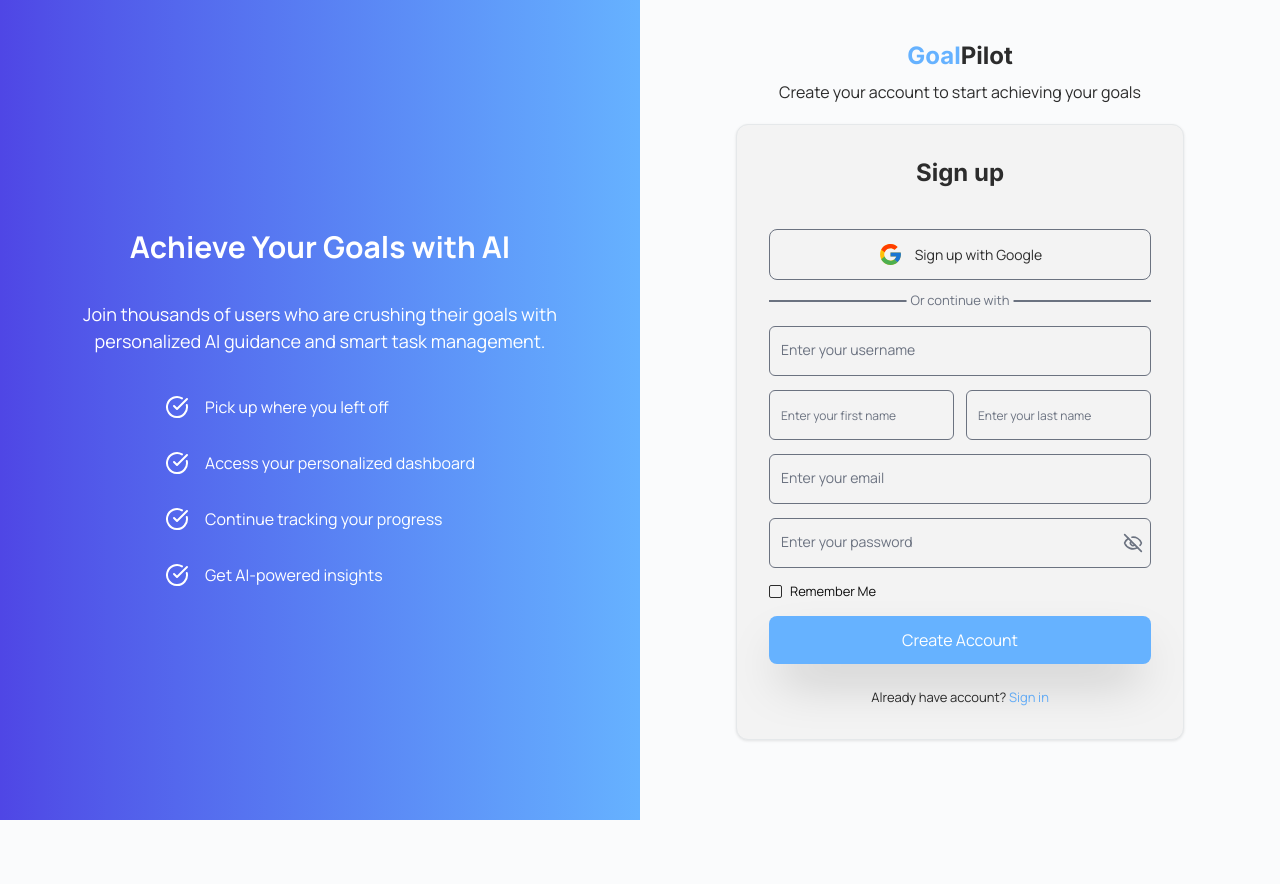
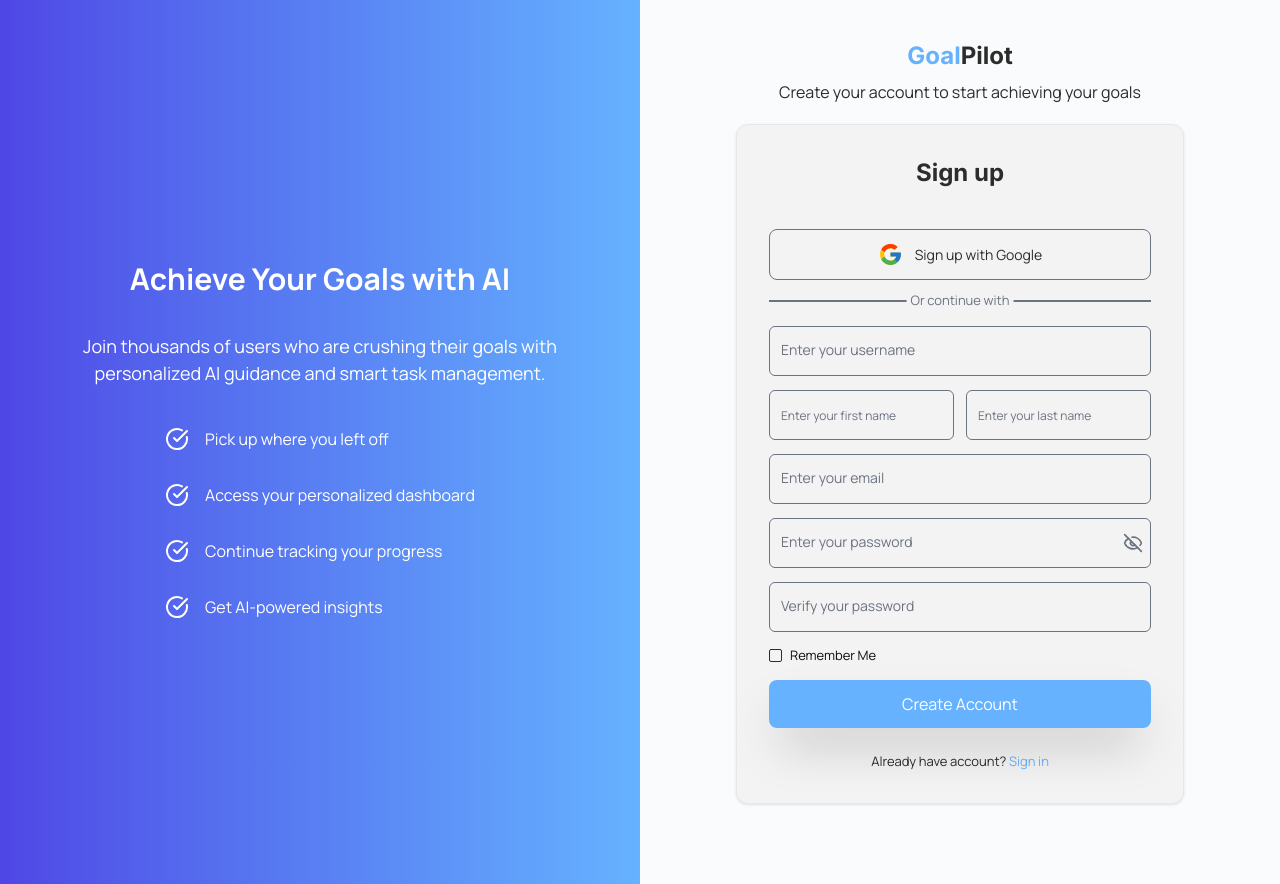
Before and after one commit to chesta132/goalpilot-client, a React (Vite) app: page /signup in a window 1280 px wide. Before the commit the page ends 820 px from the top, so only its background shows below. Built offline with nearby package versions, Linux system fonts and the light colour scheme; no server answers.

Commit message:
update: verify password

```diff
--- a/src/hooks/useValidate.ts
+++ b/src/hooks/useValidate.ts
@@ -1,21 +1,22 @@
-import type { OneFieldOnly, TError } from "@/utils/types";
+import type { OneFieldOnly, TError, Values } from "@/utils/types";
 import validateForms, { handleChangeAndValidate, type Config, type DynamicConfig } from "@/utils/validateForms";
 import { useCallback } from "react";
 
 const useValidate = <T>(
+  values: Partial<Values>,
   error: T & TError,
   setValue: React.Dispatch<React.SetStateAction<T>>,
-  setError: React.Dispatch<React.SetStateAction<T & TError>>
+  setError: React.Dispatch<React.SetStateAction<T & TError>>,
 ) => {
   const handleChangeForm = useCallback(
     // @ts-expect-error [keyof Z] can't be used on DynamicConfig<Config<Z>>
     <Z extends Partial<T>>(value: OneFieldOnly<Z>, configProp?: DynamicConfig<Config<Z>>[keyof Z]) => {
       type C = DynamicConfig<Config<Z>>;
       const config: Partial<C> = { [Object.keys(value)[0]]: configProp } as Partial<C>;
-      return handleChangeAndValidate<T, T & TError>(value as OneFieldOnly<Partial<T>>, error, setValue, setError, config);
+      return handleChangeAndValidate<T, T & TError>(value as OneFieldOnly<Partial<T>>, error, setValue, setError, config, values);
     },
     // eslint-disable-next-line react-hooks/exhaustive-deps
-    [error]
+    [error, values]
   );
 
   const validateForm = useCallback((value: T & {}, config: DynamicConfig) => {
--- a/src/pages/Goal Pages/CreateGoalPage.tsx
+++ b/src/pages/Goal Pages/CreateGoalPage.tsx
@@ -24,7 +24,7 @@ export const CreateGoalPage = () => {
 
   const { openNotification } = useNotification();
   const { data, refetchData, setData } = useUserData();
-  const { handleChangeForm, validateForm } = useValidate(error, setValueCreate, setError);
+  const { handleChangeForm, validateForm } = useValidate(valueCreate, error, setValueCreate, setError);
 
   useEffect(() => {
     const initial = async () => {
--- a/src/pages/Goal Pages/EditGoalPage.tsx
+++ b/src/pages/Goal Pages/EditGoalPage.tsx
@@ -32,7 +32,7 @@ export const EditGoalPage = () => {
   const { goalId } = useParams();
   const { setData, getData, deleteGoal } = useGoalData();
   const { openNotification } = useNotification();
-  const { handleChangeForm, validateForm } = useValidate(error, setValueEdit, setError);
+  const { handleChangeForm, validateForm } = useValidate(valueEdit, error, setValueEdit, setError);
 
   useEffect(() => {
     if (valueEdit._id !== goalId || !valueEdit._id) {
--- a/src/pages/Sign In/SignIn.tsx
+++ b/src/pages/Sign In/SignIn.tsx
@@ -29,7 +29,7 @@ const SignIn = () => {
   const [error, setError] = useState<TSignIn & TError>(defaultError);
   const [submiting, setSubmiting] = useState(false);
 
-  const { handleChangeForm, validateForm } = useValidate(error, setValue, setError);
+  const { handleChangeForm, validateForm } = useValidate(value, error, setValue, setError);
   const { clearError, setData } = useUserData();
 
   const width = useViewportWidth(300);
--- a/src/pages/Sign Up/SignUp.tsx
+++ b/src/pages/Sign Up/SignUp.tsx
@@ -13,21 +13,15 @@ import type { TSignUp, TError } from "@/utils/types";
 import { useUserData } from "@/contexts/UseContexts";
 import useValidate from "@/hooks/useValidate";
 
-const defaultError = { email: "", password: "", username: "", firstName: "", lastName: "", rememberMe: false, error: null };
+const defaultValue = { username: "", email: "", password: "", firstName: "", lastName: "", rememberMe: false, verifyPassword: "" };
+const defaultError = { ...defaultValue, error: null };
 
 const SignUp = () => {
-  const [value, setValue] = useState<TSignUp>({
-    username: "",
-    email: "",
-    password: "",
-    firstName: "",
-    lastName: "",
-    rememberMe: false,
-  });
+  const [value, setValue] = useState<TSignUp>(defaultValue);
   const [error, setError] = useState<TSignUp & TError>(defaultError);
   const [submiting, setSubmiting] = useState(false);
 
-  const { handleChangeForm, validateForm } = useValidate(error, setValue, setError);
+  const { handleChangeForm, validateForm } = useValidate(value, error, setValue, setError);
   const { clearError, setData } = useUserData();
 
   const width = useViewportWidth(300);
@@ -45,6 +39,7 @@ const SignUp = () => {
       password: { min: 8 },
       username: { noSpace: true, isLower: true },
       firstName: true,
+      verifyPassword: true,
     });
     if (validate) {
       setSubmiting(false);
@@ -137,7 +132,17 @@ const SignUp = () => {
               password
               onChange={(e) => handleChangeForm({ password: e.target.value }, { min: 8 })}
             />
+            <Input
+              value={value.verifyPassword}
+              labelFocus="-top-2.5 left-3 text-xs text-accent font-medium bg-theme-dark px-1"
+              placeholder={"Verify your password"}
+              error={error.verifyPassword}
+              label={"Verify Password"}
+              type="password"
+              onChange={(e) => handleChangeForm({ verifyPassword: e.target.value })}
+            />
             <Checkbox
+              className="w-fit"
               id={"remember-me"}
               label={"Remember Me"}
               checked={value.rememberMe}
--- a/src/pages/Task Pages/CreateTaskPage.tsx
+++ b/src/pages/Task Pages/CreateTaskPage.tsx
@@ -26,7 +26,7 @@ export const CreateTaskPage = () => {
   const { taskId } = useParams();
   const { openNotification } = useNotification();
   const { getData: getGoalData } = useGoalData();
-  const { handleChangeForm, validateForm } = useValidate(error, setValueCreate, setError);
+  const { handleChangeForm, validateForm } = useValidate(valueCreate, error, setValueCreate, setError);
 
   useEffect(() => {
     const goalId = decrypt(sessionStorage.getItem("goal-id"));
--- a/src/pages/Task Pages/EditTaskPage.tsx
+++ b/src/pages/Task Pages/EditTaskPage.tsx
@@ -31,7 +31,7 @@ export const EditTaskPage = () => {
   const { taskId } = useParams();
   const { openNotification } = useNotification();
   const { getData: getGoalData, setData: setGoalData, data: goalData } = useGoalData();
-  const { handleChangeForm, validateForm } = useValidate(error, setValueEdit, setError);
+  const { handleChangeForm, validateForm } = useValidate(valueEdit, error, setValueEdit, setError);
 
   useEffect(() => {
     if (valueEdit._id !== taskId || !valueEdit._id) {
--- a/src/utils/types.ts
+++ b/src/utils/types.ts
@@ -9,6 +9,7 @@ export type TSignUp = TSignIn & {
   firstName: string;
   lastName: string;
   rememberMe: boolean;
+  verifyPassword: string;
 };
 
 export type TaskData = {
@@ -111,6 +112,7 @@ export type Values = {
   difficulty: string;
   status: string;
   isCompleted: boolean;
+  verifyPassword: string;
 };
 
 export type ErrorWithValues = TError & Partial<Values>;
--- a/src/utils/validateForms.ts
+++ b/src/utils/validateForms.ts
@@ -21,7 +21,7 @@ export type DynamicConfig<T = Config> = Partial<
 >;
 
 type ValidationRule<T> = {
-  condition: (value: T, config: DynamicConfig) => boolean;
+  condition: (value: T, config: DynamicConfig, allValue?: Partial<Values>) => boolean;
   message: string | ((config: DynamicConfig) => string);
 };
 
@@ -88,6 +88,12 @@ export const ValidationRules: FieldValidations<Values> = {
     {
       condition: (value, config) => typeof config.password !== "boolean" && !!config.password?.min && value.length < config.password?.min,
       message: (config) => `Minimum password character is ${typeof config.password !== "boolean" && config.password?.min}`,
+    },
+  ],
+  verifyPassword: [
+    {
+      condition: (value, config, allValue) => !!config.verifyPassword && !!allValue && value !== allValue.password,
+      message: "Password is not match",
     },
   ],
   username: [
@@ -158,7 +164,7 @@ const validateForms = <T extends Partial<Values>>(
     if (!fieldRules) continue;
 
     for (const rule of fieldRules) {
-      if (rule.condition(fieldValue.toString(), config)) {
+      if (rule.condition(fieldValue.toString(), config, value)) {
         const message = typeof rule.message === "function" ? rule.message(config) : rule.message;
         errors[fieldName as keyof Omit<Values, "isCompleted">] = message;
         hasError = true;
@@ -173,7 +179,7 @@ const validateForms = <T extends Partial<Values>>(
   return hasError;
 };
 
-export const validateField = <T extends Partial<Values>>(value: T, config?: DynamicConfig) => {
+export const validateField = <T extends Partial<Values>>(value: T, config?: DynamicConfig, allValue?: T) => {
   const errors: Partial<Record<keyof T, string>> = {};
   if (!config) config = {};
 
@@ -186,7 +192,8 @@ export const validateField = <T extends Partial<Values>>(value: T, config?: Dyna
     if (!fieldRules) continue;
 
     for (const rule of fieldRules) {
-      if (rule.condition(fieldValue.toString(), config)) {
+      if (rule.condition(fieldValue.toString(), config, allValue)) {
+        console.log(value);
         const message = typeof rule.message === "function" ? rule.message(config) : rule.message;
         errors[fieldName as keyof T] = message;
         break;
@@ -201,13 +208,14 @@ export const handleChangeAndValidate = <T, Z extends Partial<T> & TError>(
   error: Z,
   setValue: React.Dispatch<React.SetStateAction<T>>,
   setError: React.Dispatch<React.SetStateAction<Z>>,
-  config?: DynamicConfig
+  config?: DynamicConfig,
+  allValue?: Partial<Values>
 ) => {
   const value = Object.values(valueProp!)[0] as T[keyof T];
   const field = Object.keys(valueProp!)[0] as keyof T;
   setValue((prev) => ({ ...prev, [field]: value }));
   if (error[field]) setError((prev) => ({ ...prev, [field]: "" }));
-  const errorOnValidate = validateField({ [field]: value }, config);
+  const errorOnValidate = validateField({ [field]: value }, config, allValue);
   if (errorOnValidate[field as keyof Values]) {
     setError((prev) => ({ ...prev, [field]: errorOnValidate[field as keyof Values] }));
   }
```
